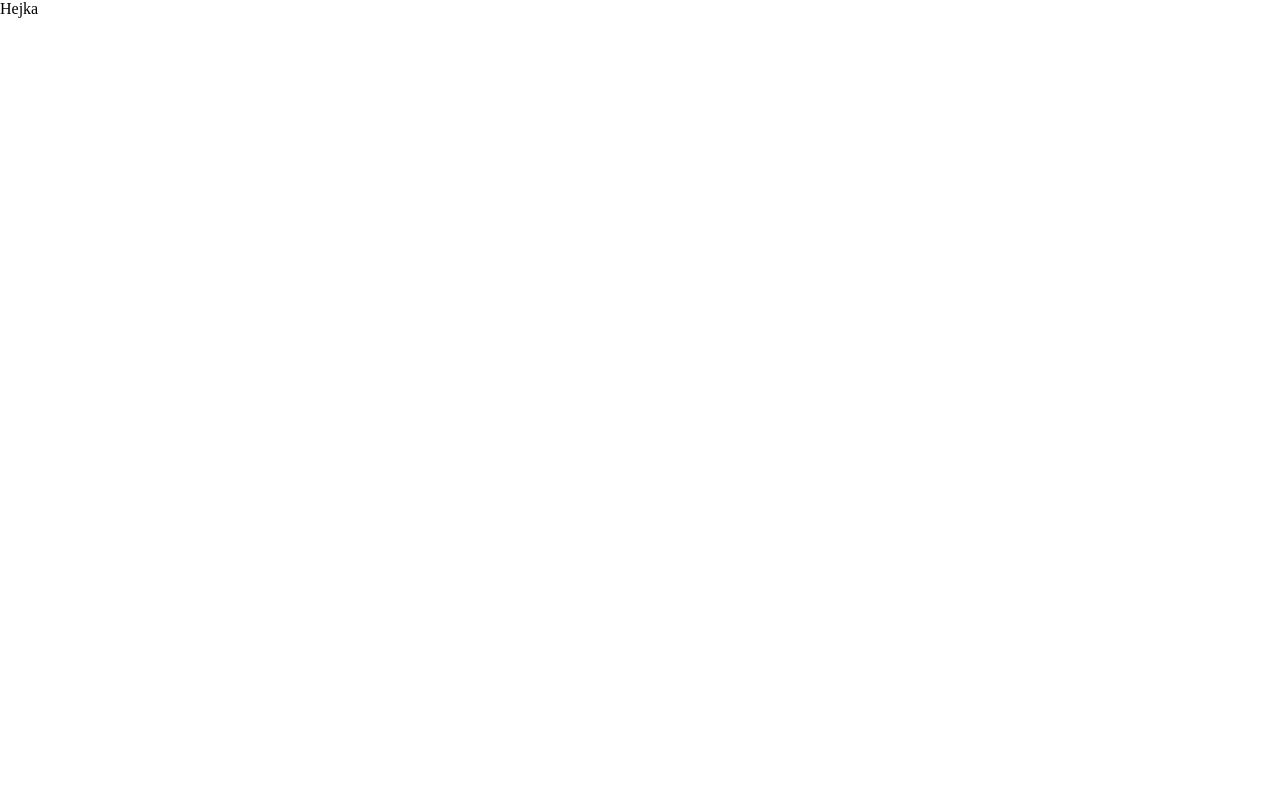
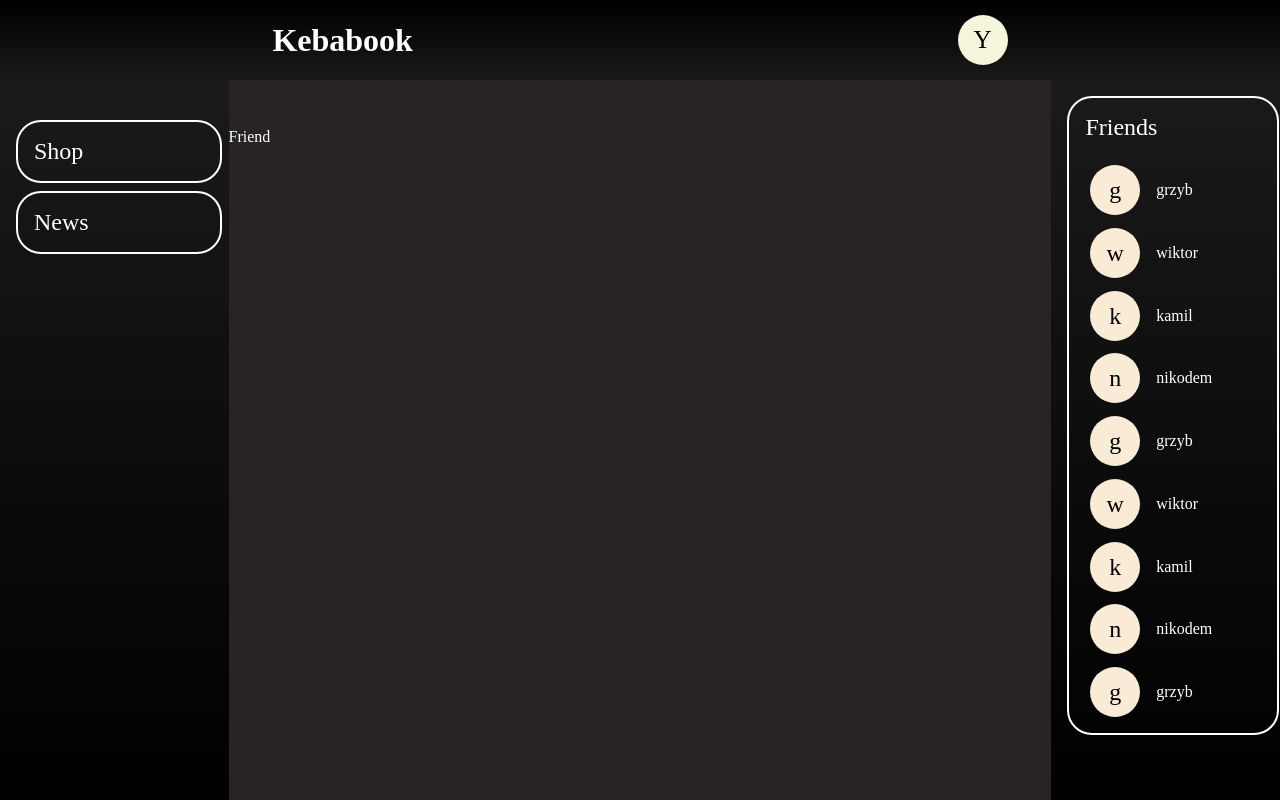
Before and after one commit to perso98/MS, a React (Create React App) app in the folder client/: page /user in a window 1280 px wide. Built offline with nearby package versions, Linux system fonts and the light colour scheme.

Commit message:
sidebar, rightbar, navbar and main

```diff
--- a/client/public/style.css
+++ b/client/public/style.css
@@ -1,4 +1,5 @@
 * {
     margin:0;
     font-family: 'Roboto Slab', serif;
+
 }
--- /dev/null
+++ b/client/src/App.css
@@ -0,0 +1,12 @@
+.app-container {
+    display: flex;
+    flex-direction: row;
+}
+.main-container {
+    background-color: #282424;
+    color:white;
+    width:90%;
+}
+.main-elements {
+    margin-top: 3rem;
+}
--- a/client/src/App.js
+++ b/client/src/App.js
@@ -1,5 +1,30 @@
+import Navbar from "./components/Navbar";
+import { BrowserRouter as Router, Route, Routes } from "react-router-dom";
+import Sidebar from "./components/Sidebar";
+import Main from "./pages/Main";
+import "./App.css";
+import Rightbar from "./components/Rightbar";
+import User from "./pages/User";
 function App() {
-  return <div className="App">Hejka</div>;
+  return (
+    <>
+      <Router>
+        <Navbar />
+        <div className="app-container">
+          <Sidebar />
+          <div className="main-container">
+            <div className="main-elements ">
+              <Routes>
+                <Route path="/" element={<Main />} />
+                <Route path="/user" element={<User />} />
+              </Routes>
+            </div>
+          </div>
+          <Rightbar />
+        </div>
+      </Router>
+    </>
+  );
 }
 
 export default App;
--- /dev/null
+++ b/client/src/components/Navbar.jsx
@@ -0,0 +1,16 @@
+import './style.css'
+import {NavLink} from 'react-router-dom'
+
+export default function Navbar() {
+
+  return (
+    <div className="navbar-container">
+       <NavLink to="/"><h1>Kebabook</h1></NavLink>
+    <div className="navbar-elements">
+      <NavLink to="/profile">
+      <div className="profile-container">Y</div>
+        </NavLink>
+        </div>
+      </div>
+  )
+}
--- /dev/null
+++ b/client/src/components/Rightbar.jsx
@@ -0,0 +1,14 @@
+export default function Rightbar() {
+    const friends = ['grzyb','wiktor','kamil','nikodem','grzyb','wiktor','kamil','nikodem','grzyb','wiktor','kamil','nikodem','grzyb','wiktor','kamil','nikodem','grzyb','wiktor','kamil','nikodem']
+  return (
+    <div className="rightbar-container">
+        <div className="friends-container">
+            Friends
+            <div className="friends-scroll-container">
+                {friends.map((val)=><div className="friend-container"><div className="friend-img">{val.slice(0,1)}</div> <div className="friend-info"> {val}</div></div>)}
+                </div>
+
+        </div>
+    </div>
+  )
+}
--- /dev/null
+++ b/client/src/components/Sidebar.jsx
@@ -0,0 +1,16 @@
+import { NavLink } from "react-router-dom";
+
+export default function Sidebar() {
+    const sidebarElements = ['Shop','News']
+  return (
+    <div className="sidebar-container">
+        <div className="sidebar-elements">
+           { sidebarElements.map((val)=>
+    <NavLink key={val} to={`/${val}`.toLowerCase()}>
+        <div className="sidebar-element">{val}</div>
+        </NavLink>
+            )}
+            </div>
+        </div>
+  )
+}
--- /dev/null
+++ b/client/src/components/style.css
@@ -0,0 +1,112 @@
+.navbar-container{
+    width: 100%;
+    background: linear-gradient(to top, #1a1a1a, #000000);
+    display: flex;
+    height: 10vh;
+    justify-content: space-around;
+    align-content: center;
+    align-items: center;
+
+    position: sticky;
+    top:0;
+}
+
+a {
+    text-decoration: none;
+    color:white;
+}
+.profile-container
+{
+    color:black;
+    background-color: beige;
+    border-radius: 25px;
+    font-size: 25px;
+    width: 50px;
+    text-align: center;
+    line-height: 50px;
+}
+.sidebar-container
+{
+    height: 90vh;
+    width: 40vh;
+    top:10vh;
+    position: sticky;
+    background: linear-gradient(to bottom, #1a1a1a, #000000);
+}
+.sidebar-elements {
+    align-content: center;
+    display: flex;
+    flex-direction: column;
+    margin-top: 2rem;
+    margin-left: 1rem;
+
+
+}
+.sidebar-element {
+    font-size: 1.5rem;
+    border: 2px solid white;
+    border-radius: 25px;
+    padding: 1rem;
+    width: 80%;
+    margin-top: 0.5rem;
+
+}
+.sidebar-element:hover {
+    background-color: #ccc;
+    color: black;
+  }
+  .rightbar-container{
+    margin-left: auto;
+    height: 90vh;
+    width: 40vh;
+    top:10vh;
+    position: sticky;
+    color:white;
+    background: linear-gradient(to bottom, #1a1a1a, #000000);
+  }
+  .friends-container
+  {
+    margin-left: 1rem;
+    font-size: 1.5rem;
+    border: 2px solid white;
+    border-radius: 25px;
+    padding: 1rem;
+    width: 77%;
+    margin-top: 1rem;
+
+  }
+  .friends-scroll-container {
+    margin-top: 1rem;
+    overflow-y: scroll;
+    max-height: 70vh;
+  }
+  .friends-scroll-container::-webkit-scrollbar{
+    background-color: transparent;
+  }
+
+  .friend-container:hover {
+    background-color: #ccc;
+    color: black;
+  }
+  .friend-container {
+    display: flex;
+    flex-direction: row;
+    text-align: center;
+    line-height: 50px;
+    padding: 0.3rem;
+    border-radius: 25px;
+    margin-top: 0.2rem;
+
+  }
+  .friend-img{
+
+    border-radius: 25px;
+    background-color: antiquewhite;
+    width: 50px;
+    color:black;
+    margin-right: 1rem;
+  }
+
+  .friend-info {
+    font-size: 1rem;
+  }
--- /dev/null
+++ b/client/src/pages/Main.jsx
@@ -0,0 +1,7 @@
+
+import './style.css'
+export default function Main() {
+  return (
+    <div className="main-container"></div>
+  )
+}
--- /dev/null
+++ b/client/src/pages/User.jsx
@@ -0,0 +1,7 @@
+import React from 'react'
+
+export default function Friend() {
+  return (
+    <div>Friend</div>
+  )
+}
```
Also changed, not shown: client/src/pages/style.css (added).
